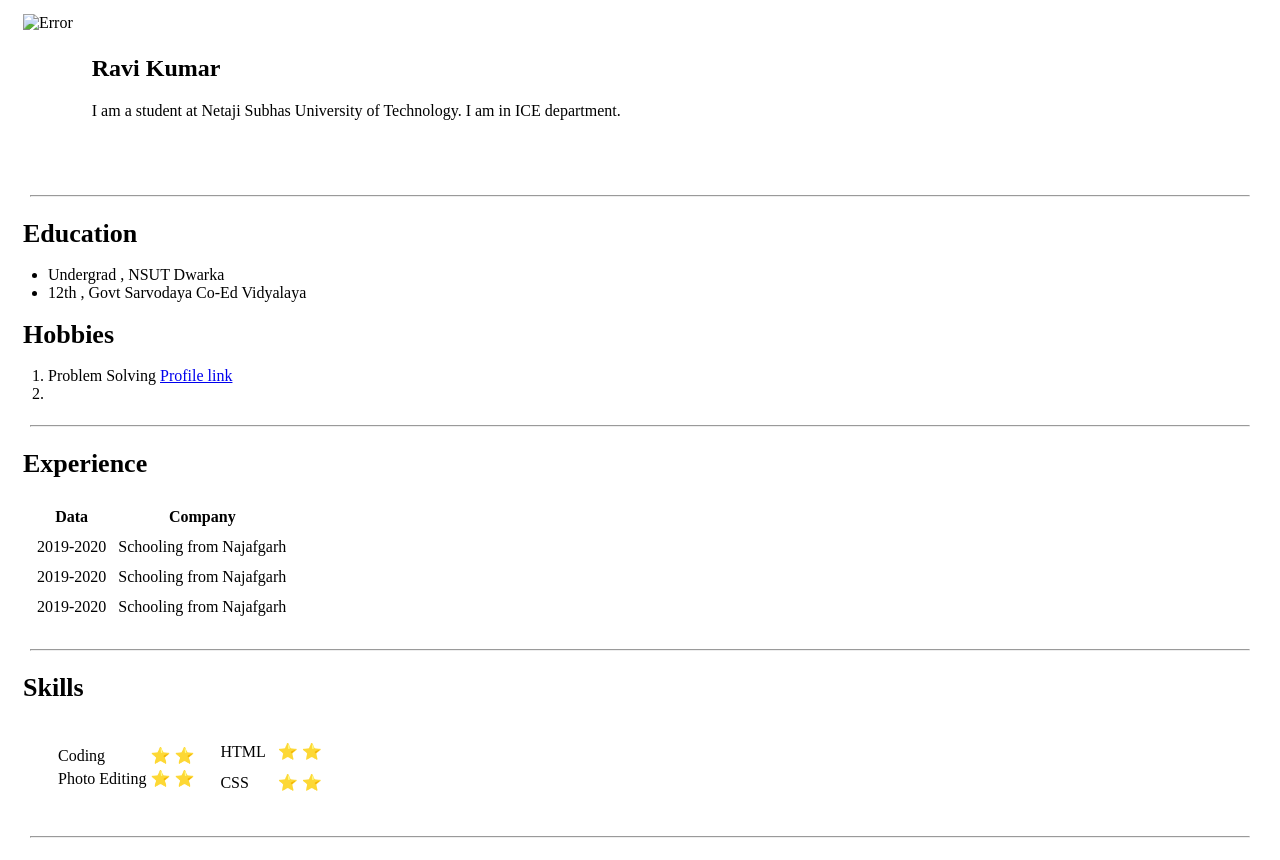
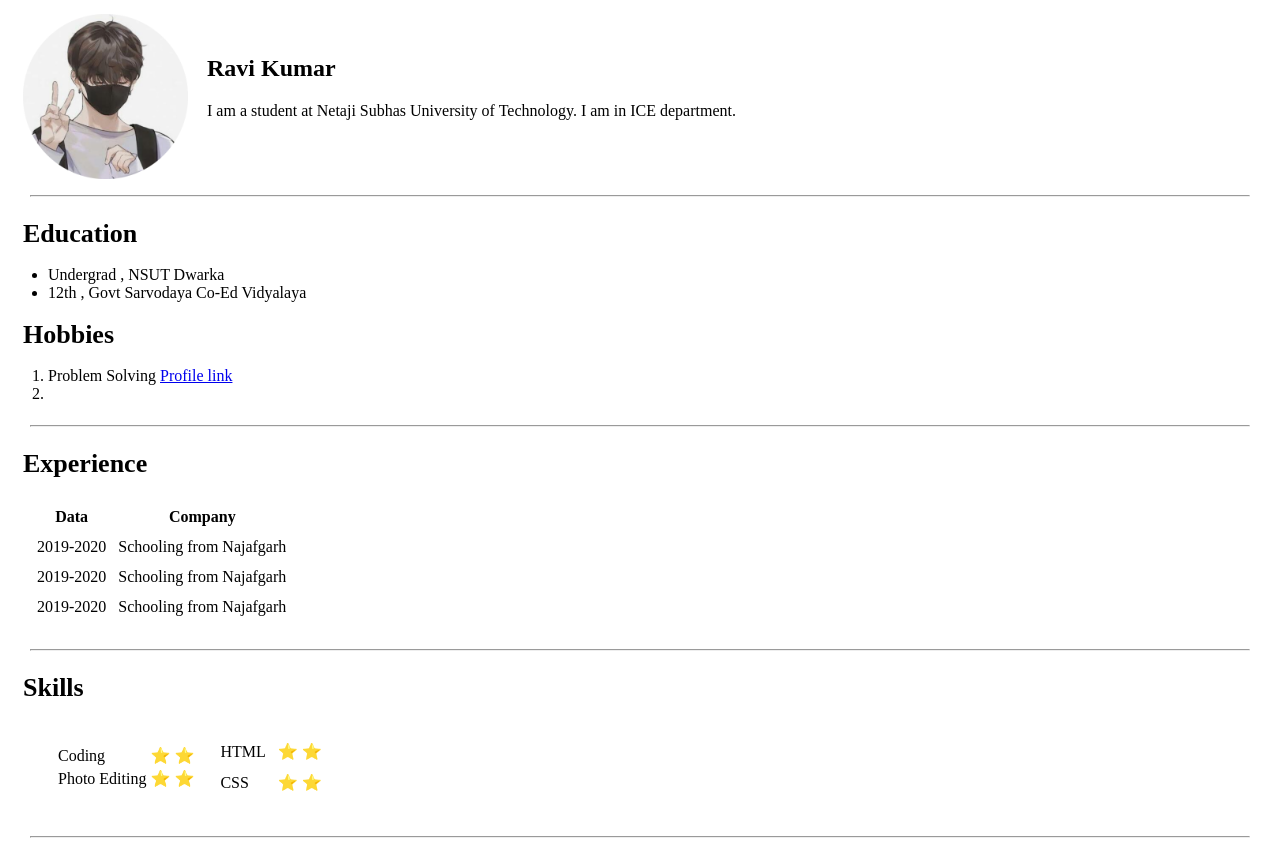
Before and after one commit to Ravipanjiyar/mycv, a plain HTML site: page index.html in a window 1280 px wide. Drawn offline with Linux system fonts and the light colour scheme.

Commit message:
old image added

```diff
--- a/index.html
+++ b/index.html
@@ -56,8 +56,8 @@
 
 <body>
     <nav class="navbar">
-        <!-- <img src="img/Screenshot_2022-01-08-21-38-19-25_6012fa4d4ddec268fc5c7112cbb265e7-modified.png" alt="Error"> -->
-        <img src="img/IMG_20211013_133344-modified.png" alt="Error">
+        <img src="img/Screenshot_2022-01-08-21-38-19-25_6012fa4d4ddec268fc5c7112cbb265e7-modified.png" alt="Error">
+        <!-- <img src="img/IMG_20211013_133344-modified.png" alt="Error"> -->
         <div class="name">
             <h1> <strong>Ravi Kumar</strong></h1>
             <p>I am a student at Netaji Subhas University of Technology. I am in ICE department.</p>
```
